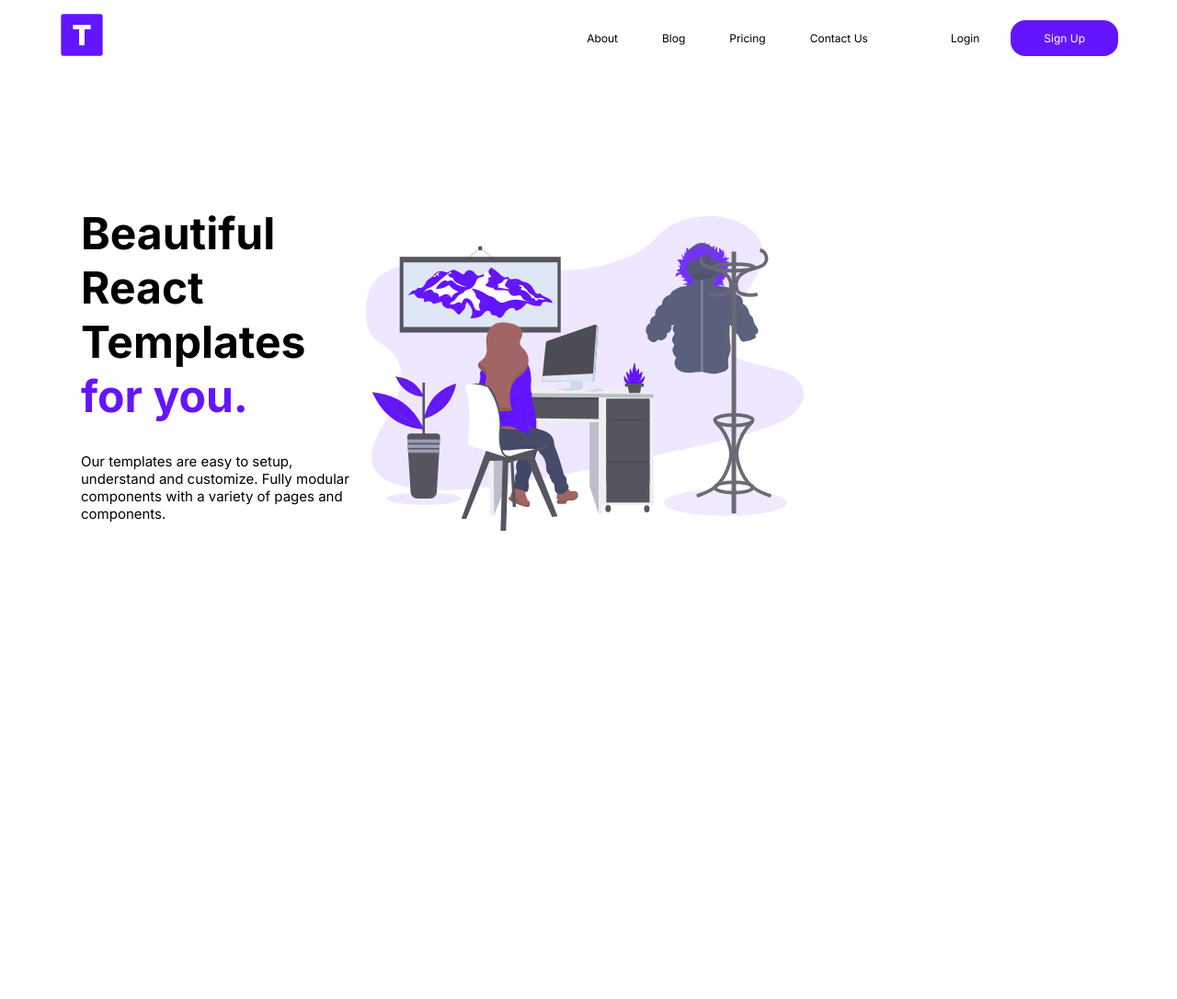
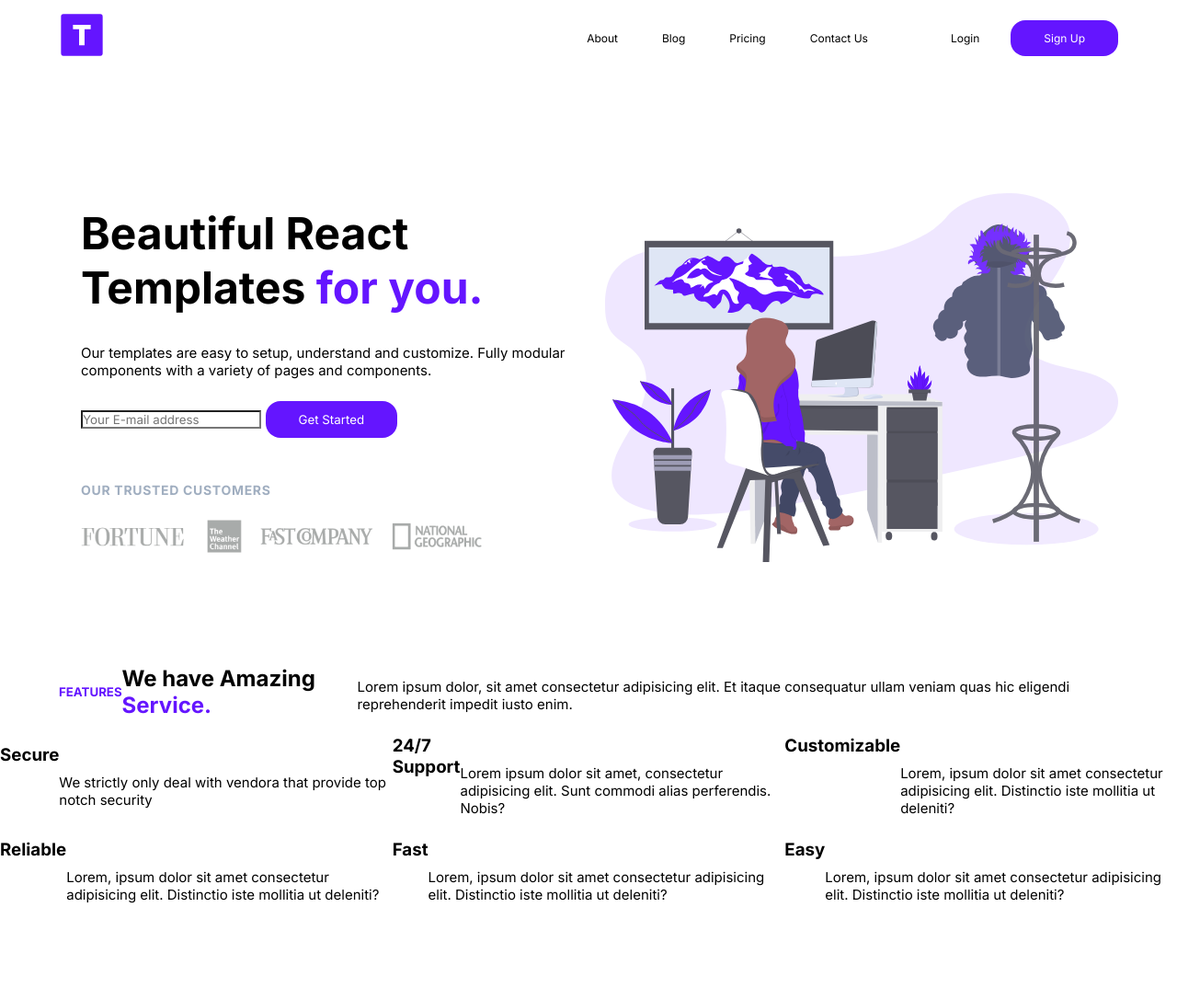
Before and after one commit to LukeSnel/Treact-1-1-Project, a plain HTML site: page index.html in a window 1280 px wide. Shown: the whole page at 92% size. Before the commit the page ends 800 px from the top, so only its background shows below. Drawn offline with Linux system fonts and the light colour scheme.

Commit message:
Finished landing page
Working on services section

```diff
--- a/index.html
+++ b/index.html
@@ -30,15 +30,59 @@
     <div class="row">
         <div class="header__container">
 
+
             <div class="header__info">
                 <h1>Beautiful React Templates <span class="text__purple">for you.</span></h1>
                 <p>Our templates are easy to setup, understand and customize. Fully modular components with a variety of pages and components.</p>
+                <div>
+                    <input type="text" placeholder="Your E-mail address">
+                    <button class="no--cursor">Get Started</button>
+                </div>
+                <p class="customers__p">OUR TRUSTED CUSTOMERS</p>
+                <img class="customers__img" src="./assets/customers-logo-strip.680ac7c2e8ae28161d2c.png" alt="" class="customers__img">
             </div>
-                <div class="header__img">
-                    <img class="landing__img" src="./assets/landing photo.svg" alt="">
+        </div>
+        <div class="header__img">
+            <img class="landing__img" src="./assets/landing photo.svg" alt="">
+        </div>
+    </div>
+</header>
+<section id="service">
+    <div class="container">
+        <div class="row">
+                <h5 class="features__text">
+                    <span class="text__purple">FEATURES</span>
+                </h5>
+                <h2>We have Amazing <span class="text__purple">Service.</span> </h2>
+                <p>Lorem ipsum dolor, sit amet consectetur adipisicing elit. Et itaque consequatur ullam veniam quas hic eligendi reprehenderit impedit iusto enim.</p>
+            </div>
+            <div class="services">
+                <div class="service">
+                    <h3 class="service__description">Secure</h3>
+                    <p class="service__description">We strictly only deal with vendora that provide top notch security</p>
+                </div>
+                <div class="service">
+                    <h3 class="service__description">24/7 Support</h3>
+                    <p class="service__description">Lorem ipsum dolor sit amet, consectetur adipisicing elit. Sunt commodi alias perferendis. Nobis?</p>
+                </div>
+                <div class="service">
+                    <h3 class="service__description">Customizable</h3>
+                    <p class="service__description">Lorem, ipsum dolor sit amet consectetur adipisicing elit. Distinctio iste mollitia ut deleniti?</p>
+                </div>
+                <div class="service">
+                    <h3 class="service__description">Reliable</h3>
+                    <p class="service__description">Lorem, ipsum dolor sit amet consectetur adipisicing elit. Distinctio iste mollitia ut deleniti?</p>
+                </div>
+                <div class="service">
+                    <h3 class="service__description">Fast</h3>
+                    <p class="service__description">Lorem, ipsum dolor sit amet consectetur adipisicing elit. Distinctio iste mollitia ut deleniti?</p>
+                </div>
+                <div class="service">
+                    <h3 class="service__description">Easy</h3>
+                    <p class="service__description">Lorem, ipsum dolor sit amet consectetur adipisicing elit. Distinctio iste mollitia ut deleniti?</p>
                 </div>
             </div>
-    </div>
-</header>
+        </div>
+</section>
 </body>
 </html>
--- a/styles.css
+++ b/styles.css
@@ -69,6 +69,10 @@ header {
     margin: 0 auto;
 }
 
+.no--cursor {
+cursor: not-allowed;
+}
+
 h1 {
     font-size: 3rem;
 }
@@ -90,14 +94,21 @@ p {
 }
 
 .header__info {
+    width: 100%;
     padding: 24px 0;
+    display: flex;
+    flex-direction: column;
+}
+
+.landing__img {
+    width: 100%;
+    padding-left: px;
+
 
 }
 
-.landing__img {
-    width: 60%;
-    padding-left: px;
-
+div {
+    display: block;
 }
 
 .header__container {
@@ -108,4 +119,91 @@ p {
     justify-content: space-between;
     align-items: center;
     margin: 0 auto;
+    margin-top: 0;
 }
+
+input {
+
+}
+
+button {
+    border: 2px;
+    border-radius: 16px;
+    background-color: rgb(100 21 255);
+    color: white;
+    padding: 12px 36px;
+}
+
+input {
+    text-transform: none;
+    text-indent: 0px;
+    text-shadow: none;
+    display: inline-block;
+    text-align: start;
+    appearance: auto;
+    cursor: text;
+
+    border-image: initial;
+}
+
+.customers__img {
+    width: 80%;
+    opacity: 0.5;
+}
+
+button , input , textarea , select {
+
+}
+
+.customers__p {
+    margin-top: 1rem;
+    font-size: 0.875rem;
+    font-weight: 700;
+    letter-spacing: 0.05em;
+    --tw-text-opacity: 1;
+    color: rgb(160 174 192 / var(--tw-text-opacity));
+}
+
+
+/*
+margin-top: 1rem;
+width: 100%;
+opacity: 0.5;
+*/
+
+
+/* service section */
+
+.container {
+    padding: 80px 0;
+}
+
+.services {
+    display: flex;
+    flex-wrap: wrap;
+    justify-content: center;
+    align-items: center;
+
+}
+
+.service {
+    display: flex;
+    width: calc(100% / 3);
+}
+
+.features__text {
+    display: flex;
+    flex-direction: column;
+    align-items: center;
+}
+
+.section__features {
+    display: flex;
+    flex-direction: column;
+    align-items: center;
+}
+
+.service__description {
+    display: flex;
+    flex-direction: column;
+}
```
Also changed, not shown: indexindex.html (added, +44 -0 lines).
